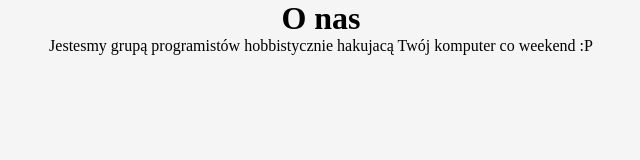
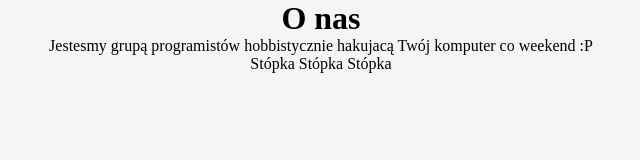
Before and after one commit to htk4/CodersCamp2020.BusinessCard, a plain HTML site: page index.html in a window 1280 px wide. Shown: the whole page, without its empty margins (319-959 px from the left). Drawn offline with Linux system fonts and the light colour scheme.

Commit message:
Dodanie stopki

```diff
--- a/index.html
+++ b/index.html
@@ -15,6 +15,7 @@
 <body>
     <h1>O nas</h1>
     <p>Jestesmy grupą programistów hobbistycznie hakujacą Twój komputer co weekend :P</p>
+    <footer>Stópka Stópka Stópka</footer>
 </body>
 
 </html>
```
